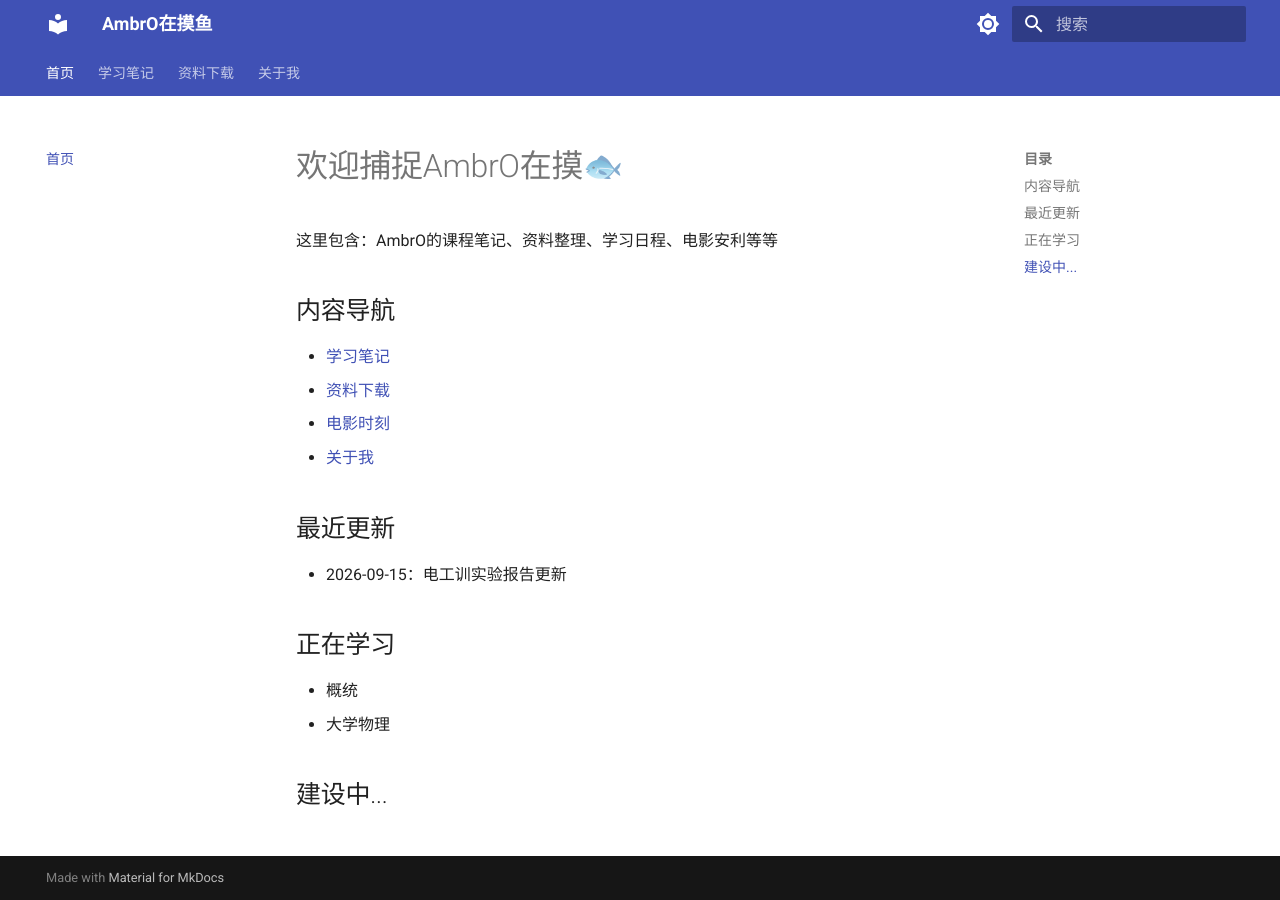
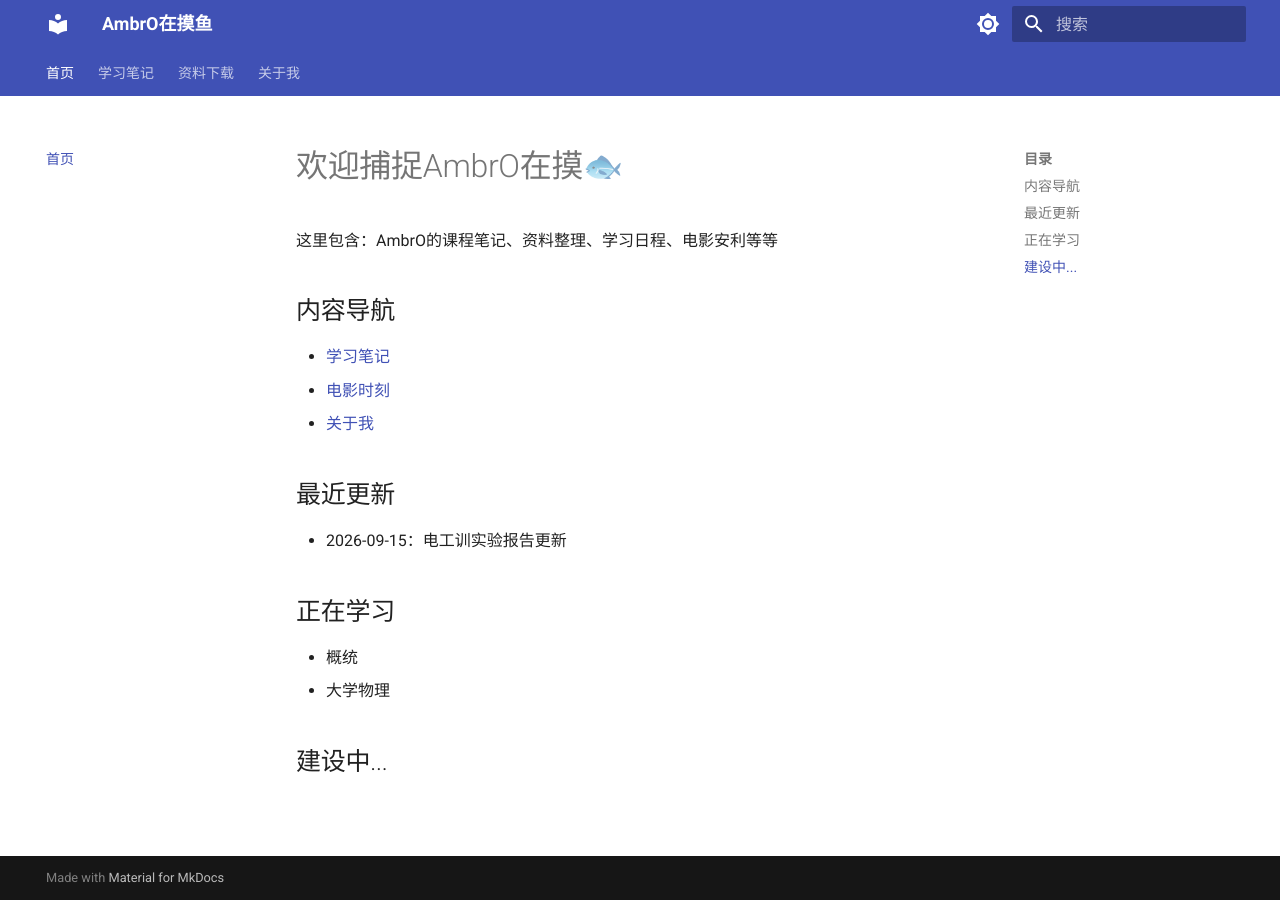
Before and after one commit to 7Ambrose/7Ambrose.github.io, an MkDocs documentation site: the page built from docs/index.md, in a window 1280 px wide. Built offline with MkDocs 1.6.1 and Material for MkDocs 9.7.7, drawn with Linux system fonts in a browser that asks for light colours.

Commit message:
Update index.md

```diff
--- a/docs/index.md
+++ b/docs/index.md
@@ -5,7 +5,6 @@
 ## 内容导航
 
 - [学习笔记](notes/electric_train/first.md)
-- [资料下载](resources.md)
 - [电影时刻](movies.md)
 - [关于我](about.md)
 
```
